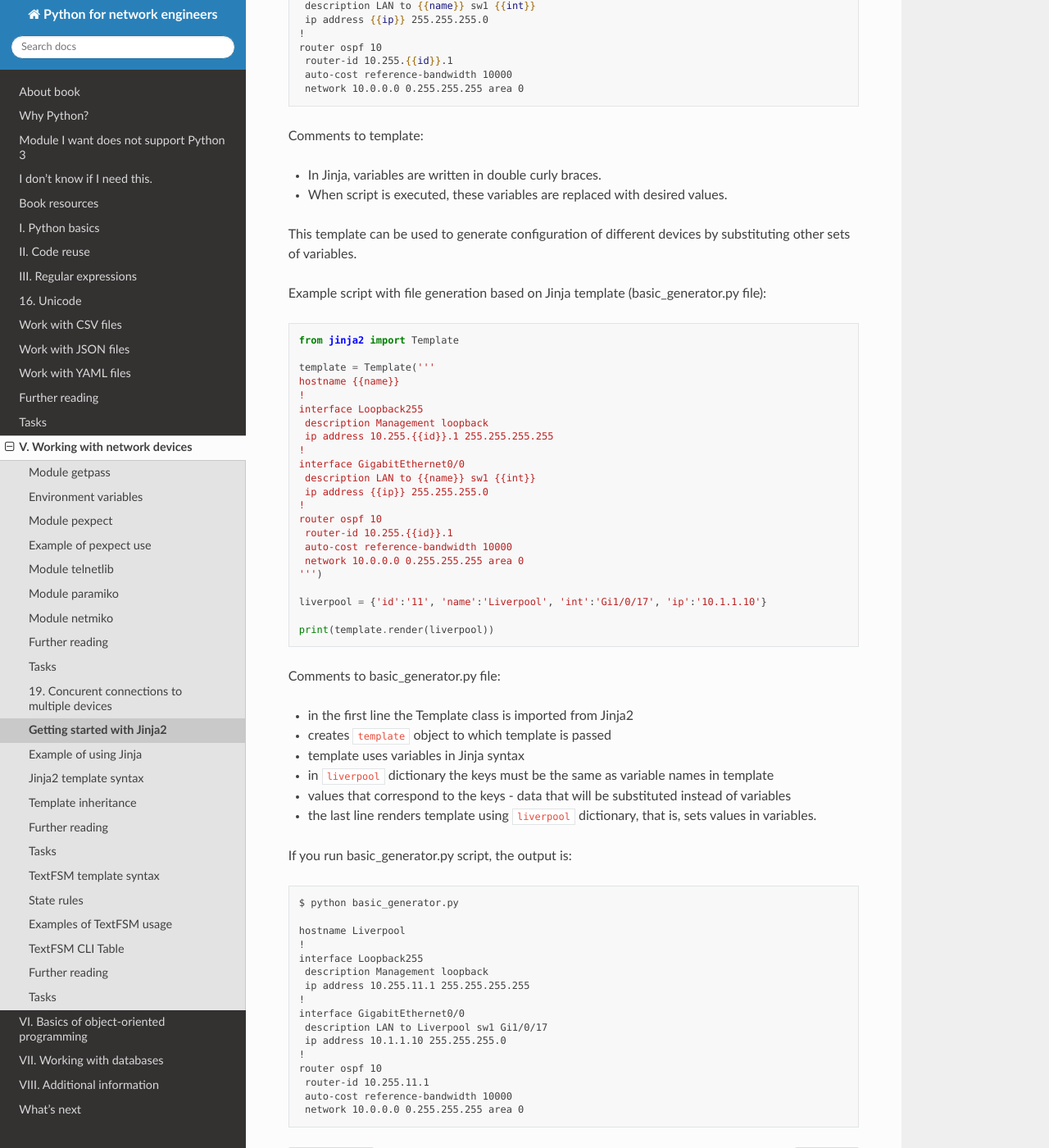
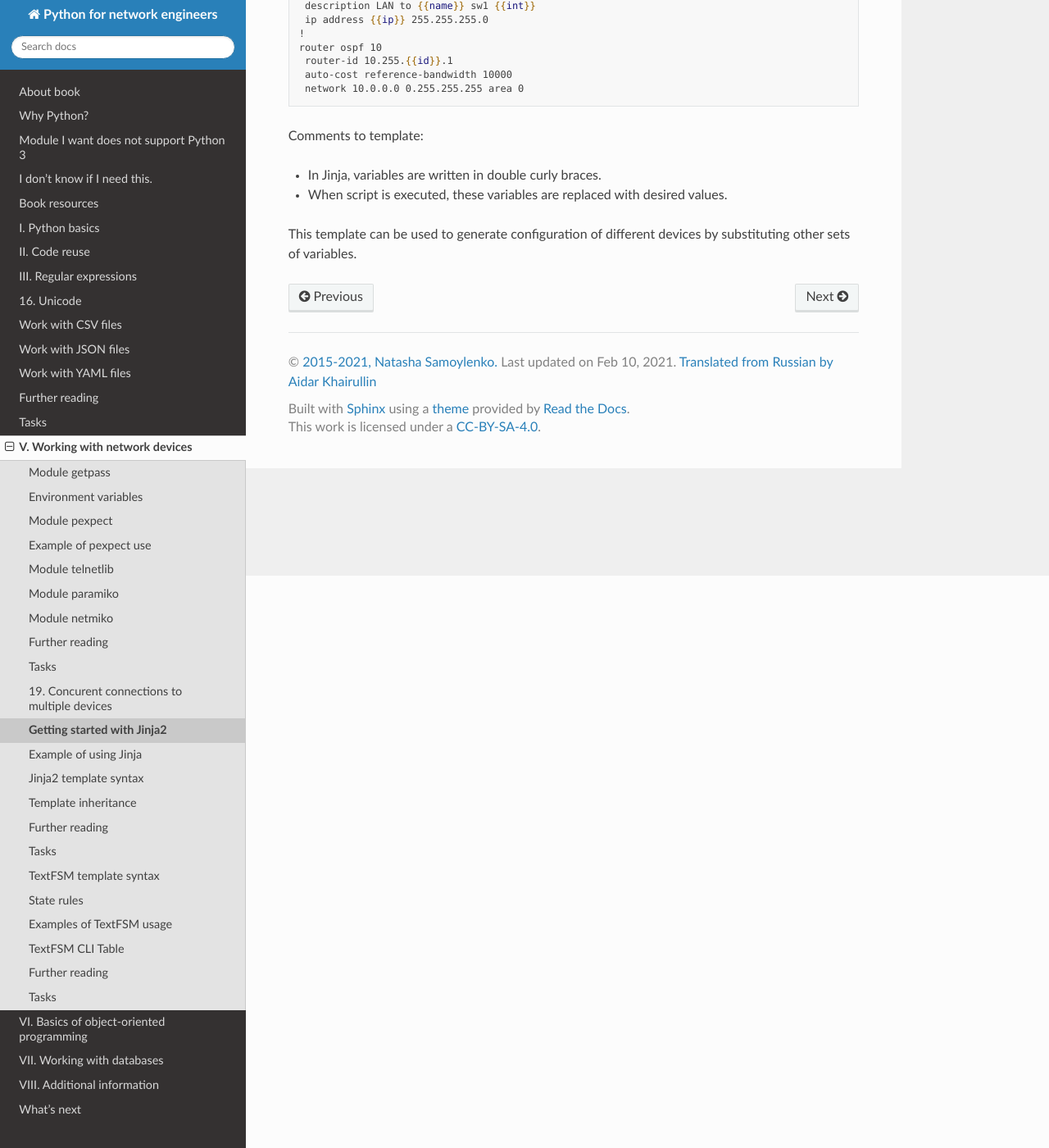
Before and after one commit to natenka/pyneng-book-en, a Sphinx documentation site: the page built from docs/source/book/20_jinja2/README.rst, in a window 1280 px wide and 1400 px high, scrolled down 698 px. Shown: the whole window at 82% size. Built offline with Sphinx 7.4.7 and the Read the Docs theme 2.0.0, drawn with Linux system fonts in a browser that asks for light colours; pages that are not in the unit, such as notebooks, are missing from menus.

Commit message:
chapter 20 update: small fixes

```diff
--- a/docs/source/book/20_jinja2/README.rst
+++ b/docs/source/book/20_jinja2/README.rst
@@ -41,60 +41,3 @@ Comments to template:
 
 This template can be used to generate configuration of different devices by
 substituting other sets of variables.
-
-Example script with file generation based on Jinja template (basic_generator.py file):
-
-.. code:: python
-
-    from jinja2 import Template
-
-    template = Template('''
-    hostname {{name}}
-    !
-    interface Loopback255
-     description Management loopback
-     ip address 10.255.{{id}}.1 255.255.255.255
-    !
-    interface GigabitEthernet0/0
-     description LAN to {{name}} sw1 {{int}}
-     ip address {{ip}} 255.255.255.0
-    !
-    router ospf 10
-     router-id 10.255.{{id}}.1
-     auto-cost reference-bandwidth 10000
-     network 10.0.0.0 0.255.255.255 area 0
-    ''')
-
-    liverpool = {'id':'11', 'name':'Liverpool', 'int':'Gi1/0/17', 'ip':'10.1.1.10'}
-
-    print(template.render(liverpool))
-
-Comments to basic_generator.py file:
-
-* in the first line the Template class is imported from Jinja2
-* creates ``template`` object to which template is passed
-* template uses variables in Jinja syntax
-* in ``liverpool`` dictionary the keys must be the same as variable names in template
-* values that correspond to the keys - data that will be substituted instead of variables
-* the last line renders template using ``liverpool`` dictionary, that is, sets values in variables.
-
-If you run basic_generator.py script, the output is:
-
-::
-
-    $ python basic_generator.py
-
-    hostname Liverpool
-    !
-    interface Loopback255
-     description Management loopback
-     ip address 10.255.11.1 255.255.255.255
-    !
-    interface GigabitEthernet0/0
-     description LAN to Liverpool sw1 Gi1/0/17
-     ip address 10.1.1.10 255.255.255.0
-    !
-    router ospf 10
-     router-id 10.255.11.1
-     auto-cost reference-bandwidth 10000
-     network 10.0.0.0 0.255.255.255 area 0
--- a/docs/source/book/20_jinja2/assignments.rst
+++ b/docs/source/book/20_jinja2/assignments.rst
@@ -6,7 +6,7 @@ or there may be modified values of variables that have been passed to template.
 In this way you can remember a value that for example was obtained by using
 several filters. Then use variable name instead of repeating all filters.
 
-Template example templates/set.txt in which **set** expression is used to
+Template example templates/set.txt in which ``set`` expression is used to
 specify shorter parameter names:
 
 ::
--- a/docs/source/book/20_jinja2/example.rst
+++ b/docs/source/book/20_jinja2/example.rst
@@ -84,7 +83,7 @@ Script to generate configurations router_config_generator_ver2.py
         routers = yaml.safe_load(f)
 
     for router in routers:
-        r1_conf = router['name']+'_r1.txt'
+        r1_conf = router['name'] + '_r1.txt'
         with open(r1_conf, 'w') as f:
             f.write(template.render(router))
 
@@ -95,6 +94,7 @@ File router_config_generator.py imports from jinja2 module:
   * path to directory where templates are located is specified here
   * in this case template is in templates directory
 
-* ``Environment`` - a class for describing environment parameters. In this case only loader is specified, but you can specify how to process a template
+* ``Environment`` - a class for describing environment parameters. In this
+   case only loader is specified, but you can specify how to process a template
 
 Note that template is now in ``templates`` directory.
--- a/docs/source/book/20_jinja2/syntax_filter.rst
+++ b/docs/source/book/20_jinja2/syntax_filter.rst
@@ -172,7 +172,7 @@ The result of execution will be (interfaces are ordered):
 join
 ~~~~
 
-Filter ``join`` works just like join() method in Python.
+Filter ``join`` works just like ``join`` method in Python.
 
 With ``join`` filter you can combine sequence of elements into a string with
 an optional separator between elements.
--- a/docs/source/book/20_jinja2/template_syntax.rst
+++ b/docs/source/book/20_jinja2/template_syntax.rst
@@ -26,13 +26,12 @@ Script cfg_gen.py will be used to generate templates.
 
 .. code:: python
 
-    # -*- coding: utf-8 -*-
     from jinja2 import Environment, FileSystemLoader
     import yaml
     import sys
     import os
 
-    #$ python cfg_gen.py templates/for.txt data_files/for.yml
+    # python cfg_gen.py templates/for.txt data_files/for.yml
     template_dir, template = os.path.split(sys.argv[1])
 
     vars_file = sys.argv[2]
--- a/docs/source/book/20_jinja2/whitespace_control.rst
+++ b/docs/source/book/20_jinja2/whitespace_control.rst
@@ -37,7 +37,7 @@ The output  is:
      neighbor 10.0.0.3 remote-as 100
      neighbor 10.0.0.3 update-source lo100
 
-new lines occur because of *for* block.
+new lines occur because of ``for`` block.
 
 ::
 
@@ -66,7 +66,7 @@ The result will be:
 Empty lines after block were removed.
 
 In front of ``neighbor ... remote-as`` lines two spaces appeared. This is
-because there is a space in front of *for* block. Once lstrip_blocks has
+because there is a space in front of ``for`` block. Once lstrip_blocks has
 been disabled, spaces and tabs in front of the block are added to the first line of block.
 
 This does not affect the next lines. Therefore, lines with
```
Also changed, not shown: other parts of docs/source/book/20_jinja2/example.rst (+0 -1 lines).
